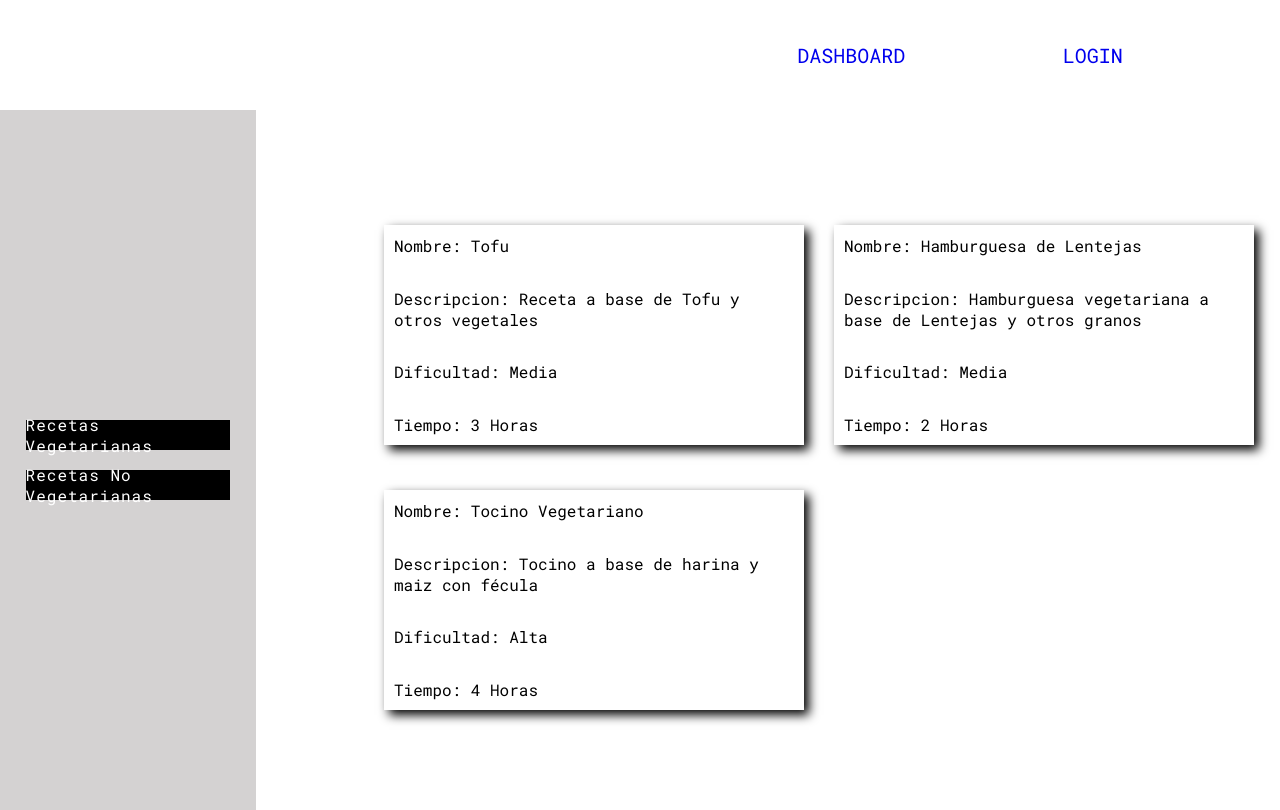
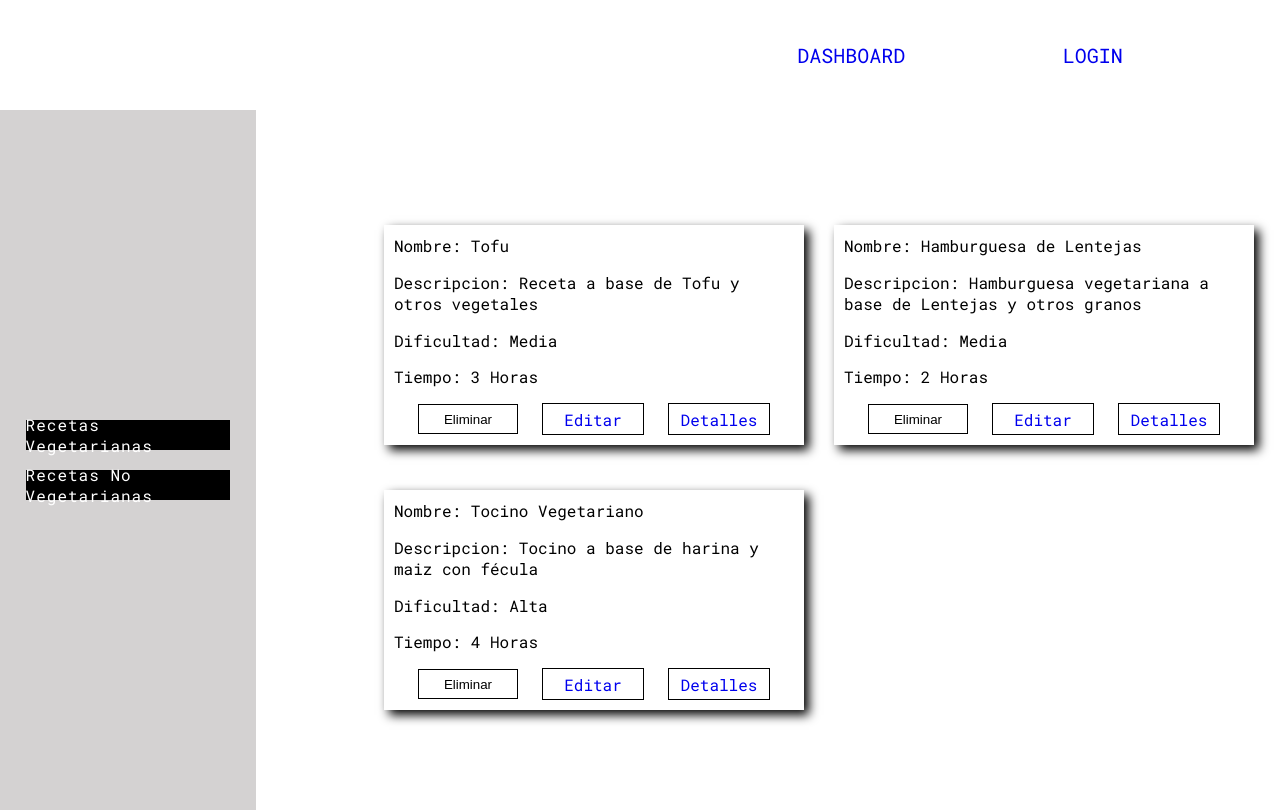
Before and after one commit to jaimezzapata/app-recetas, a React (Vite) app: page /vegetarianas in a window 1280 px wide. Built offline with nearby package versions, Linux system fonts and the light colour scheme.

Commit message:
Adición de estilos a las card de recetas

```diff
--- a/src/pages/recetas/Vegetarianas.css
+++ b/src/pages/recetas/Vegetarianas.css
@@ -17,3 +17,22 @@
     box-shadow: 5px 5px 10px black;
     padding: 10px;
 }
+
+.cards section div {
+    width: 100%;
+    display: flex;
+    justify-content: space-evenly;
+    align-items: center;
+}
+
+.cards section div button, .cards section div a{
+    text-decoration: none;
+    width: 25%;
+    display: flex;
+    align-items: center;
+    justify-content: center;
+    height: 30px;
+    background: none;
+    border: solid 1px black;
+    cursor: pointer;
+}
--- a/src/pages/recetas/Vegetarianas.jsx
+++ b/src/pages/recetas/Vegetarianas.jsx
@@ -1,3 +1,4 @@
+import { Link } from "react-router-dom"
 import { recetasVegetarianas } from "../../data/recetas"
 import './Vegetarianas.css'
 const Vegetarianas = () => {
@@ -5,12 +6,17 @@ const Vegetarianas = () => {
     <div className="cards">
       {
         recetasVegetarianas.map((receta) => (
-          <section>
+          <section key={receta.id}>
             {/* <p>Id: {receta.id}</p> */}
             <p>Nombre: {receta.nombre}</p>
             <p>Descripcion: {receta.descripcion}</p>
             <p>Dificultad: {receta.dificultad}</p>
             <p>Tiempo: {receta.tiempo}</p>
+            <div>
+              <button>Eliminar</button>
+              <Link>Editar</Link>
+              <Link>Detalles</Link>
+            </div>
           </section>
         ))
       }
```
